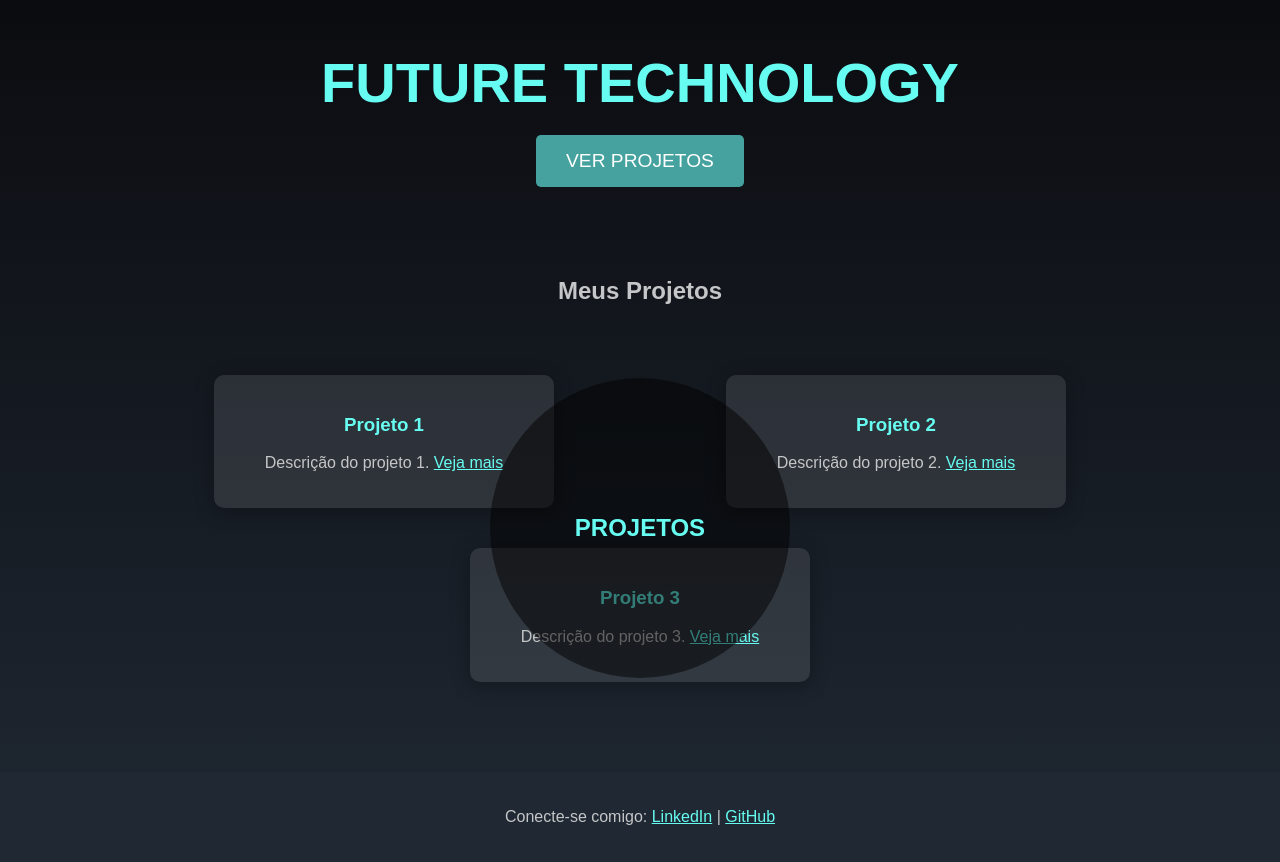
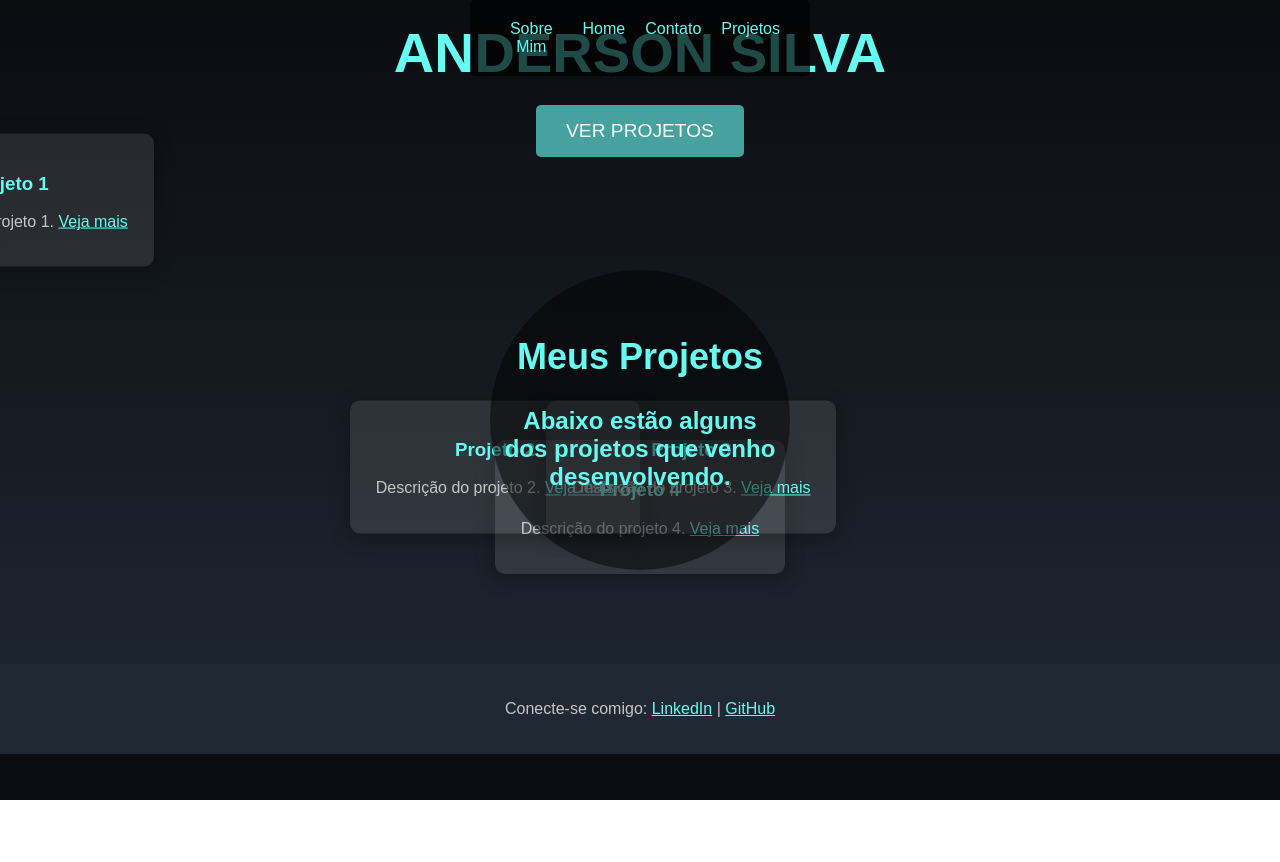
Before and after one commit to Andersonpedro-dev/portifolio, a plain HTML site: page index.html in a window 1280 px wide. After the commit the page ends 800 px from the top, so only its background shows below. Drawn offline with Linux system fonts and the light colour scheme.

Commit message:
Update index.html

```diff
--- a/index.html
+++ b/index.html
@@ -15,12 +15,34 @@
         }
         header {
             text-align: center;
-            padding: 50px 0;
+            padding: 20px;
+            position: relative;
         }
         h1 {
             font-size: 3.5em;
             color: #66fcf1;
             margin: 0;
+        }
+        /* Menu superior */
+        nav {
+            position: absolute;
+            top: 0;
+            left: 50%;
+            transform: translateX(-50%);
+            background: rgba(0, 0, 0, 0.7);
+            padding: 10px 20px;
+            border-radius: 5px;
+            display: flex;
+            justify-content: space-around;
+            width: 300px;
+        }
+        nav a {
+            color: #66fcf1;
+            text-decoration: none;
+            padding: 10px;
+        }
+        nav a:hover {
+            text-decoration: underline;
         }
         .view-button {
             background-color: #45a29e;
@@ -57,7 +79,7 @@
             border-radius: 10px;
             box-shadow: 0 4px 20px rgba(0, 0, 0, 0.3);
             transition: transform 0.3s;
-            width: 300px; /* Ajuste para o tamanho desejado */
+            width: 250px; /* Ajuste para o tamanho desejado */
         }
         .project:hover {
             transform: translateY(-5px);
@@ -85,6 +107,7 @@
             border-radius: 50%;
             background-color: rgba(0, 0, 0, 0.5);
             display: flex;
+            flex-direction: column;
             align-items: center;
             justify-content: center;
             color: #66fcf1;
@@ -92,17 +115,39 @@
             font-size: 1.5em;
             font-weight: bold;
         }
+        /* Subtítulo e descrição dentro do círculo */
+        .circle h2 {
+            margin: 10px 0 5px;
+            font-size: 1.5em;
+        }
+        .circle p {
+            text-align: center;
+            padding: 0 10px;
+        }
+        /* Posicionamento dos projetos em círculo */
+        .project:nth-child(1) { top: 20%; left: 80%; transform: translate(-50%, -100%); } /* Superior Direito */
+        .project:nth-child(2) { top: 20%; left: 20%; transform: translate(-100%, -100%); } /* Superior Esquerdo */
+        .project:nth-child(3) { bottom: 20%; left: 80%; transform: translate(-50%, 100%); } /* Inferior Direito */
+        .project:nth-child(4) { bottom: 20%; left: 20%; transform: translate(-100%, 100%); } /* Inferior Esquerdo */
     </style>
 </head>
 <body>
     <header>
-        <h1>FUTURE TECHNOLOGY</h1>
+        <h1>ANDERSON SILVA</h1>
+        <nav>
+            <a href="#sobre">Sobre Mim</a>
+            <a href="#home">Home</a>
+            <a href="#contato">Contato</a>
+            <a href="#projetos">Projetos</a>
+        </nav>
         <button class="view-button">VER PROJETOS</button>
     </header>
     <div class="container">
-        <h2>Meus Projetos</h2>
         <div class="project-section">
-            <div class="circle">PROJETOS</div>
+            <div class="circle">
+                <h2>Meus Projetos</h2>
+                <p>Abaixo estão alguns dos projetos que venho desenvolvendo.</p>
+            </div>
             <div class="project">
                 <h3>Projeto 1</h3>
                 <p>Descrição do projeto 1. <a href="link-do-projeto-1" style="color: #66fcf1;">Veja mais</a></p>
@@ -115,7 +160,10 @@
                 <h3>Projeto 3</h3>
                 <p>Descrição do projeto 3. <a href="link-do-projeto-3" style="color: #66fcf1;">Veja mais</a></p>
             </div>
-            <!-- Adicione mais projetos conforme necessário -->
+            <div class="project">
+                <h3>Projeto 4</h3>
+                <p>Descrição do projeto 4. <a href="link-do-projeto-4" style="color: #66fcf1;">Veja mais</a></p>
+            </div>
         </div>
     </div>
     <footer class="footer">
```
